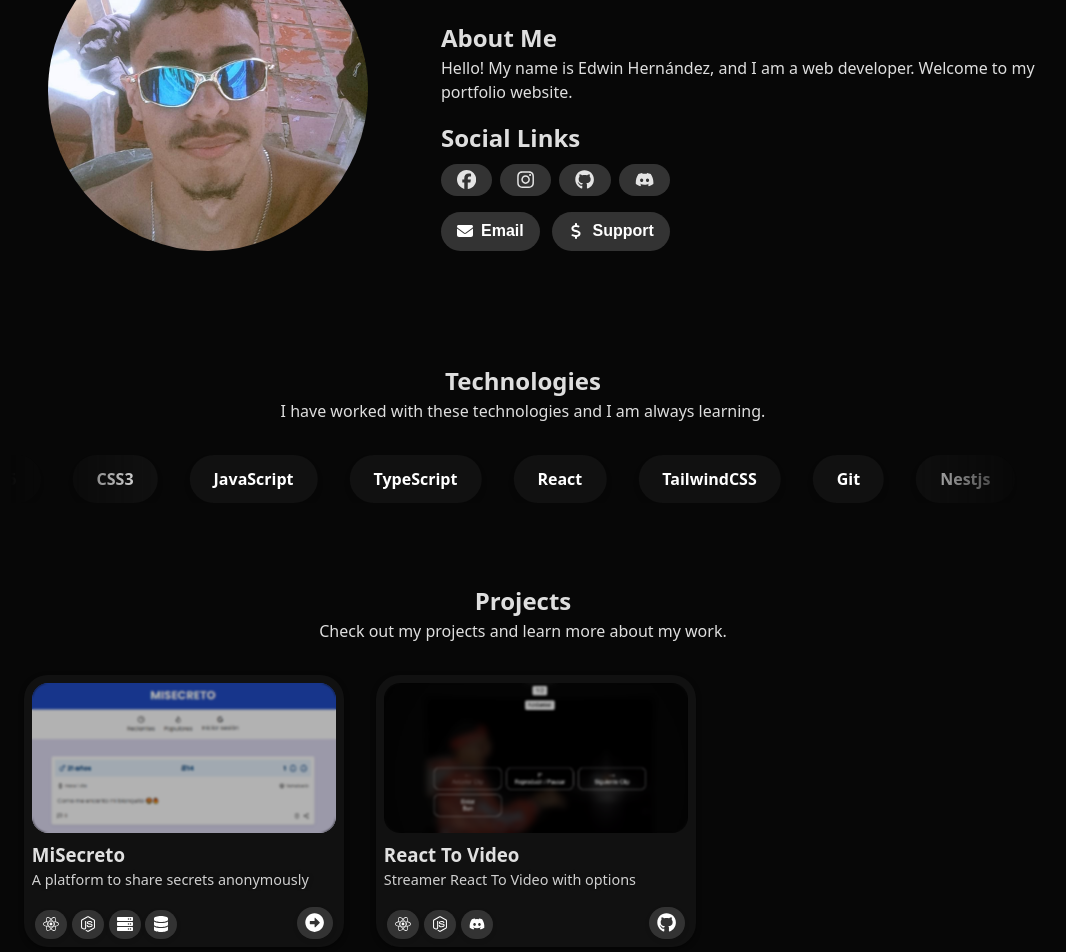
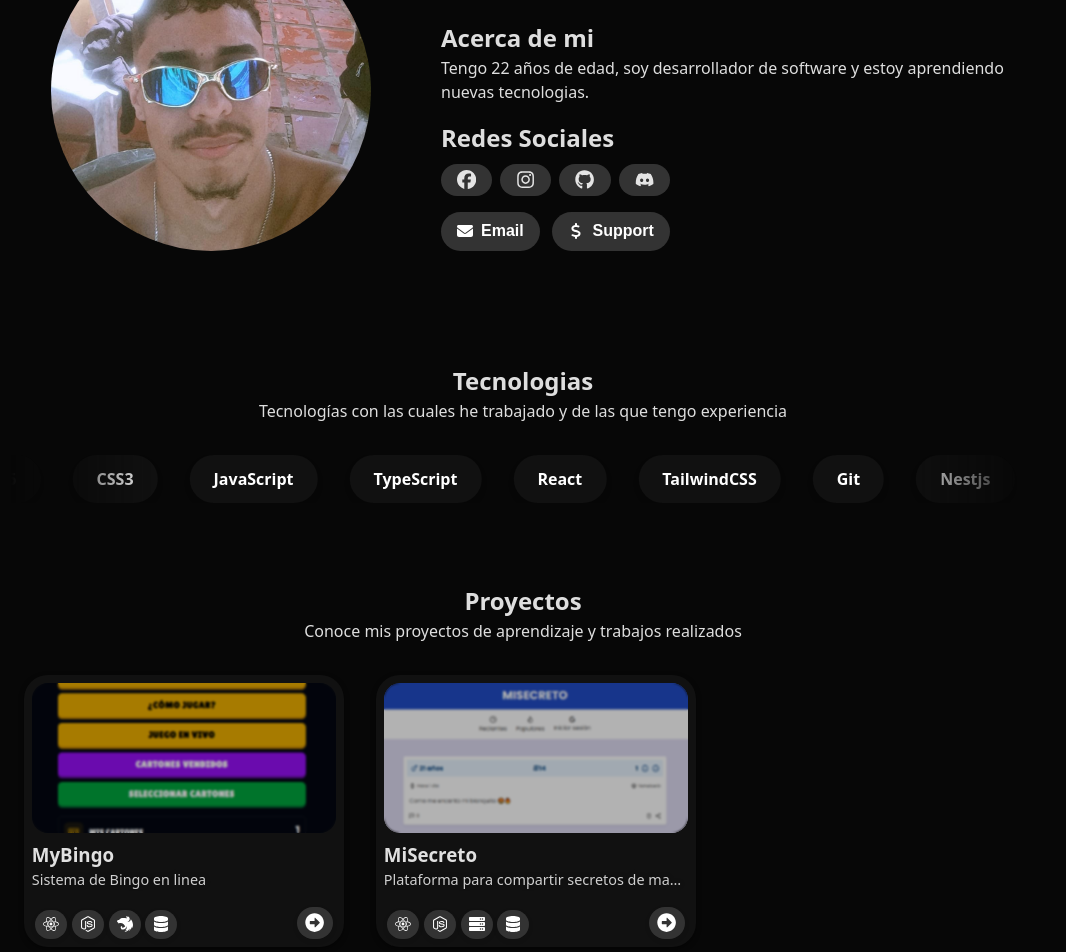
Before and after one commit to xhzdaniel/xhzdaniel, a React (Vite) app: page / in a window 1280 px wide. Shown: the part 180-1132 px from the top of the page, without its empty margins (117-1183 px from the left). Built offline with nearby package versions, Linux system fonts and the light colour scheme.

Commit message:
Proyecto MyBingo añadido y traducción al español

```diff
--- a/src/components/proyects/Projects.jsx
+++ b/src/components/proyects/Projects.jsx
@@ -1,6 +1,7 @@
 import Misecreto from "../../assets/misecreto.png";
 import ReactToVideo from "../../assets/reactovideo.png";
 import Rayx from "../../assets/rayx.png";
+import MyBingo from "../../assets/mybingo.png";
 import {
   FaDatabase,
   FaReact,
@@ -10,27 +11,37 @@ import {
   FaDiscord,
   FaGithub,
 } from "react-icons/fa";
+import { SiNestjs } from "react-icons/si";
 
 export default function Projects() {
   const ProjectsList = [
     {
+      title: "MyBingo",
+      image: MyBingo,
+      description: "Sistema de Bingo en linea",
+      link: "https://mybingo.cc",
+      sources: ["React", "NodeJs", "Nestjs", "MongoDB"],
+    },
+    {
       title: "MiSecreto",
       image: Misecreto,
-      description: "A platform to share secrets anonymously",
+      description:
+        "Plataforma para compartir secretos de manera anonima (Primer proyecto que use para aprender Socket)",
       link: "https://www.misecreto.lol",
       sources: ["React", "NodeJs", "ExpressJs", "MongoDB"],
     },
     {
       title: "React To Video",
       image: ReactToVideo,
-      description: "Streamer React To Video with options",
+      description:
+        "Web simple con botones para reaccionar y tomar acciones sobre videos enviados por su comunidad en Discord",
       github: "https://github.com/xhzdaniel/react-video",
       sources: ["React", "NodeJs", "DiscordJs"],
     },
     {
       title: "Rayx Cheats",
       image: Rayx,
-      description: "A cheat for different games with multiple features",
+      description: "Tienda en linea para ofrecer servicios a sus clientes",
       link: "https://rayxcheats.com",
       sources: ["React", "NodeJs", "ExpressJs", "MongoDB"],
     },
@@ -42,6 +53,7 @@ export default function Projects() {
     NodeJs: <FaNodeJs />,
     ExpressJs: <FaServer />,
     DiscordJs: <FaDiscord />,
+    Nestjs: <SiNestjs />,
   };
 
   const SourceIcon = ({ sourceName }) => {
@@ -52,8 +64,8 @@ export default function Projects() {
   return (
     <>
       <div style={{ textAlign: "center" }}>
-        <h2>Projects</h2>
-        <p>Check out my projects and learn more about my work.</p>
+        <h2>Proyectos</h2>
+        <p>Conoce mis proyectos de aprendizaje y trabajos realizados</p>
       </div>
       <div style={{ display: "flex", justifyContent: "center", width: "100%" }}>
         <div className="projects">
--- a/src/components/technologies/Technologies.jsx
+++ b/src/components/technologies/Technologies.jsx
@@ -17,8 +17,10 @@ export default function Technologies() {
   return (
     <>
       <div style={{ textAlign: "center" }}>
-        <h2>Technologies</h2>
-        <p>I have worked with these technologies and I am always learning.</p>
+        <h2>Tecnologias</h2>
+        <p>
+          Tecnologías con las cuales he trabajado y de las que tengo experiencia
+        </p>
       </div>
       <div className="technologies-marquee gradient-mask">
         <div className="technologies-marquee-content">
--- a/src/components/user/ProfileData.jsx
+++ b/src/components/user/ProfileData.jsx
@@ -12,10 +12,10 @@ export default function ProfileData() {
       </div>
 
       <div className="about-me">
-        <h2>About Me</h2>
+        <h2>Acerca de mi</h2>
         <p>
-          Hello! My name is Edwin Hernández, and I am a web developer. Welcome
-          to my portfolio website.
+          Tengo 22 años de edad, soy desarrollador de software y estoy
+          aprendiendo nuevas tecnologias.
         </p>
       </div>
     </>
--- a/src/components/user/SocialsLink.jsx
+++ b/src/components/user/SocialsLink.jsx
@@ -6,7 +6,7 @@ export default function SocialsLink() {
   };
   return (
     <div className="social-links">
-      <h2>Social Links</h2>
+      <h2>Redes Sociales</h2>
 
       <div className="social-links-list">
         <button
```
Also changed, not shown: src/assets/mybingo.png (added).
